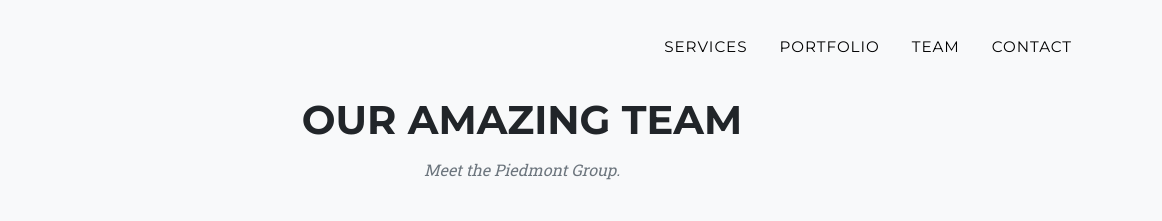
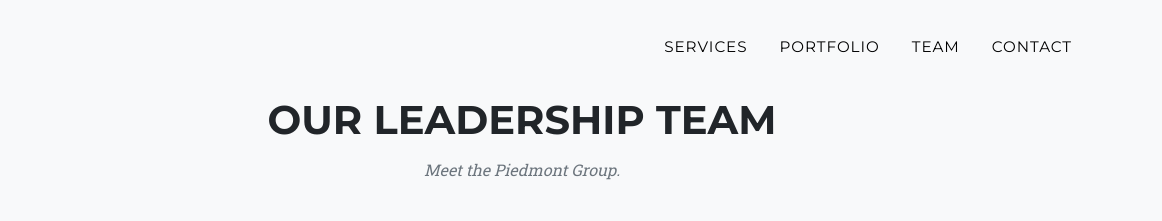
Before and after one commit to maherhasannn/pcg2.github.io, a plain HTML site: page team.html in a window 1280 px wide. Shown: the top 221 px of the page, 118-1280 px from the left. Drawn offline with Linux system fonts and the light colour scheme.

Commit message:
Update team.html

```diff
--- a/team.html
+++ b/team.html
@@ -47,7 +47,7 @@
 <section class="page-section bg-light" id="team">
     <div class="container">
         <div class="text-center">
-            <h2 class="section-heading text-uppercase">Our Amazing Team</h2>
+            <h2 class="section-heading text-uppercase">Our Leadership Team</h2>
             <h3 class="section-subheading text-muted">Meet the Piedmont Group.</h3>
         </div>
         <div class="row">
```
